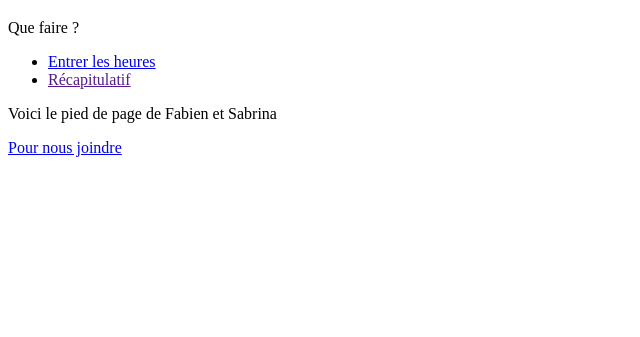
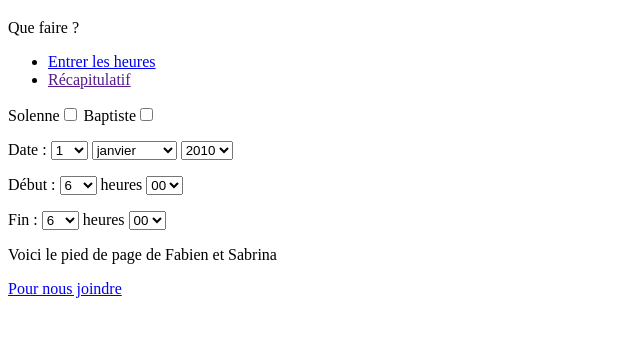
Before and after one commit to pointmajuscule/siteGarde, a plain HTML site: page index.html in a window 1280 px wide. Shown: the part 61-398 px from the top of the page, without its empty margins (0-640 px from the left). Drawn offline with Linux system fonts and the light colour scheme.

Commit message:
suite de champ sans le regroupement

```diff
--- a/index.html
+++ b/index.html
@@ -22,6 +22,121 @@
   </div>
   <div id="content">
     <!-- le contenu du site -->
+    <form method="post" action="">
+      <p>
+        <label for="solenne">Solenne</label><input type="checkbox" name="solenne" id="solenne" />
+        <label for="baptiste">Baptiste</label><input type="checkbox" name="baptiste" id="baptiste" />
+      </p>
+      <p>
+        <label for="jour">Date : </label>
+        <select id="jour">
+          <option value="1">1</option>
+          <option value="2">2</option>
+          <option value="3">3</option>
+          <option value="4">4</option>
+          <option value="5">5</option>
+          <option value="6">6</option>
+          <option value="7">7</option>
+          <option value="8">8</option>
+          <option value="9">9</option>
+          <option value="10">10</option>
+          <option value="11">11</option>
+          <option value="12">12</option>
+          <option value="13">13</option>
+          <option value="14">14</option>
+          <option value="15">15</option>
+          <option value="16">16</option>
+          <option value="17">17</option>
+          <option value="18">18</option>
+          <option value="19">19</option>
+          <option value="20">20</option>
+          <option value="21">21</option>
+          <option value="22">22</option>
+          <option value="23">23</option>
+          <option value="24">24</option>
+          <option value="25">25</option>
+          <option value="26">26</option>
+          <option value="27">27</option>
+          <option value="28">28</option>
+          <option value="29">29</option>
+          <option value="30">30</option>
+          <option value="31">31</option>
+        </select>
+        <select id="mois">
+          <option value="1">janvier</option>
+          <option value="2">février</option>
+          <option value="3">mars</option>
+          <option value="4">avril</option>
+          <option value="5">mai</option>
+          <option value="6">juin</option>
+          <option value="7">juillet</option>
+          <option value="8">août</option>
+          <option value="9">septembre</option>
+          <option value="10">octobre</option>
+          <option value="11">novembre</option>
+          <option value="12">décembre</option>
+        </select>
+        <select id="annee">
+          <option value="2010" selected="selected">2010</option>
+          <option value="2011">2011</option>
+          <option value="2012">2012</option>
+        </select>
+      </p>
+      <p>
+        <label for="heureDebut">Début : </label>
+        <select id="heureDebut">
+          <option value="6">6</option>
+          <option value="7">7</option>
+          <option value="8">8</option>
+          <option value="9">9</option>
+          <option value="10">10</option>
+          <option value="11">11</option>
+          <option value="12">12</option>
+          <option value="13">13</option>
+          <option value="14">14</option>
+          <option value="15">15</option>
+          <option value="16">16</option>
+          <option value="17">17</option>
+          <option value="18">18</option>
+          <option value="19">19</option>
+          <option value="20">20</option>
+        </select>
+        heures
+        <select>
+          <option value="00">00</option>
+          <option value="15">15</option>
+          <option value="30">30</option>
+          <option value="45">45</option>
+        </select>
+      </p>
+      <p>
+        <label for="heureFin">Fin : </label>
+        <select id="heureFin">
+          <option value="6">6</option>
+          <option value="7">7</option>
+          <option value="8">8</option>
+          <option value="9">9</option>
+          <option value="10">10</option>
+          <option value="11">11</option>
+          <option value="12">12</option>
+          <option value="13">13</option>
+          <option value="14">14</option>
+          <option value="15">15</option>
+          <option value="16">16</option>
+          <option value="17">17</option>
+          <option value="18">18</option>
+          <option value="19">19</option>
+          <option value="20">20</option>
+        </select>
+        heures
+        <select>
+          <option value="00">00</option>
+          <option value="15">15</option>
+          <option value="30">30</option>
+          <option value="45">45</option>
+        </select>
+      </p>
+    </form>
   </div>
   <div id="footer">
     <!-- le pied de page -->
```
